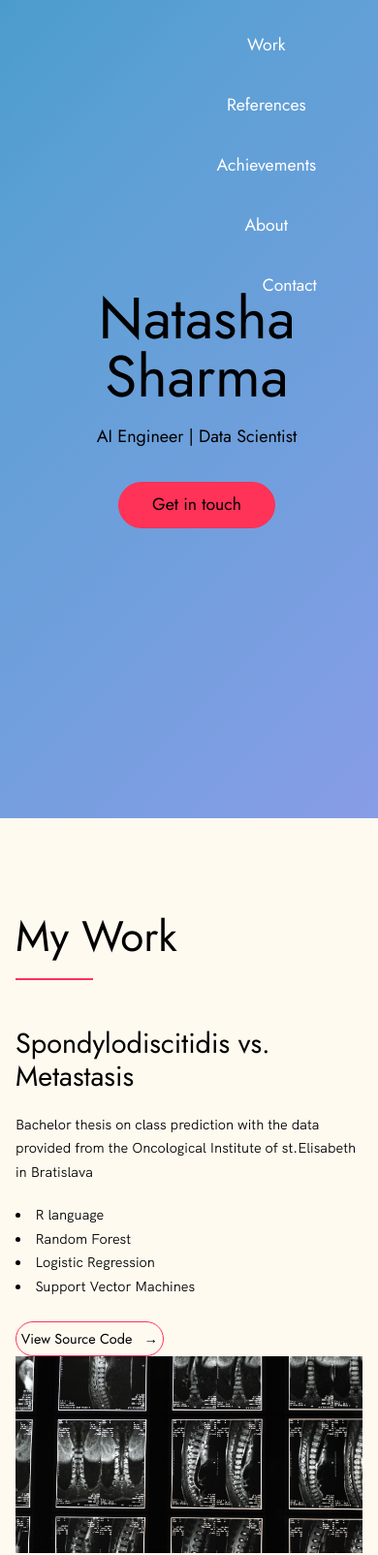
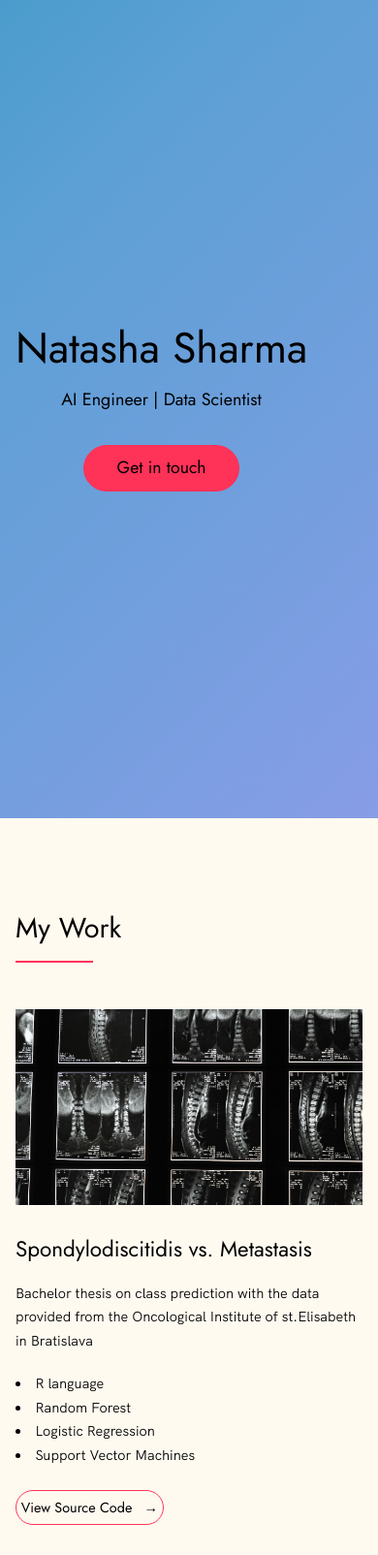
Before and after one commit to nssharmaofficial/nssharmaofficial.github.io, a website: page index.html in a window 390 px wide. Shown: the top 1604 px of the page at 97% size. Drawn offline with Linux system fonts and the light colour scheme.

Commit message:
Remove menu for phone

```diff
--- a/index.css
+++ b/index.css
@@ -82,6 +82,30 @@ body {
     margin: 0 auto;
 }
 
+@media(max-width: 1340px) {
+    .row {
+        max-width: 1100px;
+    }
+}
+
+@media(max-width: 1240px) {
+    .row {
+        padding: 0 var(--gutter-medium);
+    }
+}
+
+@media(max-width: 600px) {
+    .row {
+        padding: 0 var(--gutter-normal);
+    }
+}
+
+@media(max-width: 600px) {
+    .row {
+        padding: 0 var(--gutter-small);
+    }
+}
+
 section {
     padding: var(--gutter-huge) 0;
     border-bottom: var(--border-light);
@@ -91,7 +115,6 @@ img {
     object-fit: contain;
     max-width: 100%;
 }
-
 
 /* Mobile-friendly adjustments */
 @media (max-width: 768px) {
@@ -107,8 +130,8 @@ img {
     .slideshow-container {
         width: 100%;
         margin: 0 auto;
-        border-radius: 5px; /* Adjust border-radius for a softer look on smaller screens */
-        font-size: var(--font-size-medium);
+        border-radius: 5px;
+        font-size: 15px;
     }
 
     .mySlides1 {
@@ -150,19 +173,19 @@ img {
     }
 
     .nav {
-        flex-direction: column; /* Change the flex-direction to column on smaller screens */
-        align-items: flex-end; /* Align items to the right within the column */
-        padding: var(--gutter-small) 0; /* Adjust padding for smaller screens */
+        display: none;
+    }
+
+    .nav__item {
+        display: none;
     }
 
     .nav__items {
-        flex-direction: column;
-        align-items: center;
+        display: none;
     }
 
-    .nav__item:not(:last-child) {
-        margin-right: 0; /* Remove the right margin to stack items vertically */
-        margin-bottom: var(--gutter-small); /* Add bottom margin for better spacing */
+    .nav__link {
+        display: none;
     }
 
     .header__text {
@@ -200,6 +223,7 @@ img {
     }
 }
 
+
 /* --------------------------------------- */
 /* ----- Headlines and Paragraphs ----- */
 /* --------------------------------------- */
@@ -219,6 +243,11 @@ h3 {
     font-weight: 400;
 }
 
+@media(max-width: 900px) {
+    .heading-primary {
+        font-size: 6.5rem;
+    }
+}
 
 h2 {
     font-size: var(--font-size-large);
@@ -239,9 +268,28 @@ h3 {
     margin-bottom: var(--gutter-small);
 }
 
+@media(max-width: 500px) {
+    .heading-primary {
+        font-size: var(--font-size-large);
+    }
+
+    h2 {
+        font-size: var(--font-size-medium-1);
+    }
+
+    h3 {
+        font-size: var(--font-size-medium);
+    }
+}
 
 p {
     margin: var(--gutter-small-1) 0;
+}
+
+@media(max-width: 900px) {
+    p {
+        max-width: var(--container-small-width);
+    }
 }
 
 /* --------------------------------------- */
@@ -388,6 +436,18 @@ body:not(.user-is-tabbing) a:focus {
     height: 70%;
 }
 
+@media(max-width: 900px) {
+    .back-to-top {
+        right: 2rem;
+    }
+}
+
+@media(max-width: 500px) {
+    .back-to-top {
+        right: 1rem;
+    }
+}
+
 /* --------------------------------------- */
 /* ----- Navigation ----- */
 /* --------------------------------------- */
@@ -408,6 +468,24 @@ body:not(.user-is-tabbing) a:focus {
     margin-right: var(--gutter-medium);
 }
 
+@media(max-width: 500px) {
+    .nav {
+        justify-content: center;
+    }
+}
+
+@media(max-width: 400px) {
+    .nav__item:not(:last-child) {
+        margin-right: var(--gutter-normal);
+    }
+}
+
+@media(max-width: 300px) {
+    .nav {
+        font-size: var(--font-size-small);
+    }
+}
+
 .nav__link {
     position: relative;
     display: inline-block;
@@ -424,8 +502,8 @@ body:not(.user-is-tabbing) a:focus {
     left: 0;
     right: 100%;
     display: inline-block;
-    height: 2px; /* Increase the height for a more pronounced effect */
-    background: transparent; /* Start with a transparent background */
+    height: 1rem;
+    background: var(--black);
     transition: all 0.25s cubic-bezier(1, 0.68, 0.16, 0.9);
 }
 
@@ -435,7 +513,8 @@ body:not(.user-is-tabbing) a:focus {
 
 .nav__link:hover::after {
     right: 0;
-    background: var(--pink); /* Transition to a pink background on hover */
+    height: 2px;
+    background: var(--pink);
 }
 
 
@@ -496,8 +575,21 @@ body:not(.user-is-tabbing) a:focus {
     align-items: center;
 }
 
+@media(max-width: 900px) {
+    .work__box {
+        align-items: initial;
+        flex-direction: column-reverse;
+    }
+}
+
 .work__box:not(:last-child) {
     margin-bottom: 25rem;
+}
+
+@media(max-width: 500px) {
+    .work__box:not(:last-child) {
+        margin-bottom: 20rem;
+    }
 }
 
 .work__links {
@@ -532,6 +624,18 @@ body:not(.user-is-tabbing) a:focus {
     margin-bottom: var(--gutter-normal);
 }
 
+@media(min-width: 901px) {
+    .work__image-box {
+        flex: 1;
+        margin: 0 0 0 10rem;
+    }
+}
+
+@media(max-width: 900px) {
+    .work__code {
+        height: 4rem;
+    }
+}
 
 /* --------------------------------------- */
 /* ----- References----- */
@@ -544,6 +648,7 @@ body:not(.user-is-tabbing) a:focus {
   color: black;
   border: 3px solid var(--pink2);
   border-radius: 70px;
+  font-size: 20px;
   width: 100%; /* Adjust the percentage or use a specific value like pixels (px) */
   margin: 0 auto; /* Center the container horizontally */
   display: block; /* Ensure it takes up the full width */
@@ -572,7 +677,7 @@ body:not(.user-is-tabbing) a:focus {
   padding: 16px;
   color: #888;
   font-weight: bold;
-  font-size: 15px;
+  font-size: 20px;
   border-radius: 0 3px 3px 0;
   user-select: none;
 }
```
